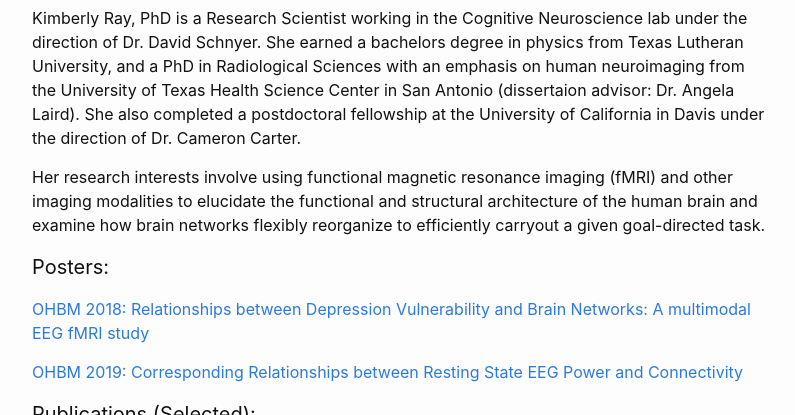
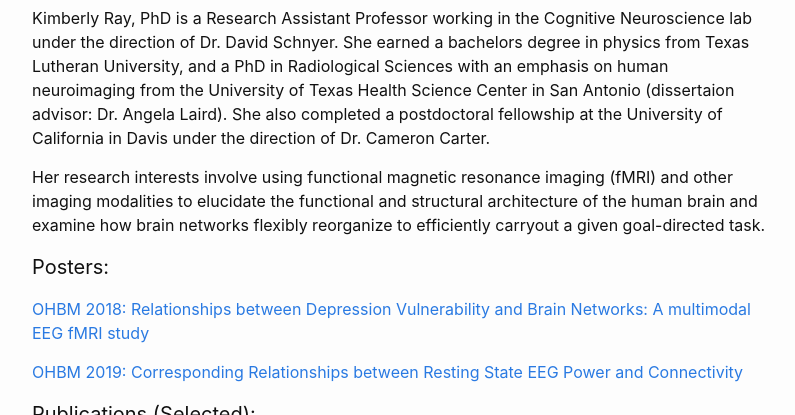
Before and after one commit to UTCogNeuroLab/UTCogNeuroLab.github.io, a Jekyll site: the page built from team/kim-ray.md, in a window 1280 px wide and 900 px high, cut to the strip 485-900 px from the top of the window. Shown: the whole strip, without its empty margins (238-1033 px from the left). Built offline with Jekyll 4.4.1, drawn with Linux system fonts in a browser that asks for light colours; nearby versions of some CDN libraries; some web fonts are replaced.

Commit message:
Update kim-ray.md

```diff
--- a/team/kim-ray.md
+++ b/team/kim-ray.md
@@ -14,7 +14,7 @@ twitter:
 permalink: /people/kimray/
 ---
 
-Kimberly Ray, PhD is a Research Scientist working in the Cognitive Neuroscience lab under the direction of Dr. David Schnyer. She earned a bachelors degree in physics from Texas Lutheran University, and a PhD in Radiological Sciences with an emphasis on human neuroimaging from the University of Texas Health Science Center in San Antonio (dissertaion advisor: Dr. Angela Laird).  She also completed a postdoctoral fellowship at the University of California in Davis under the direction of Dr. Cameron Carter.
+Kimberly Ray, PhD is a Research Assistant Professor working in the Cognitive Neuroscience lab under the direction of Dr. David Schnyer. She earned a bachelors degree in physics from Texas Lutheran University, and a PhD in Radiological Sciences with an emphasis on human neuroimaging from the University of Texas Health Science Center in San Antonio (dissertaion advisor: Dr. Angela Laird).  She also completed a postdoctoral fellowship at the University of California in Davis under the direction of Dr. Cameron Carter.
 
 Her research interests involve using functional magnetic resonance imaging (fMRI) and other imaging modalities to elucidate the functional and structural architecture of the human brain and examine how brain networks flexibly reorganize to efficiently carryout a given goal-directed task.
 
```
